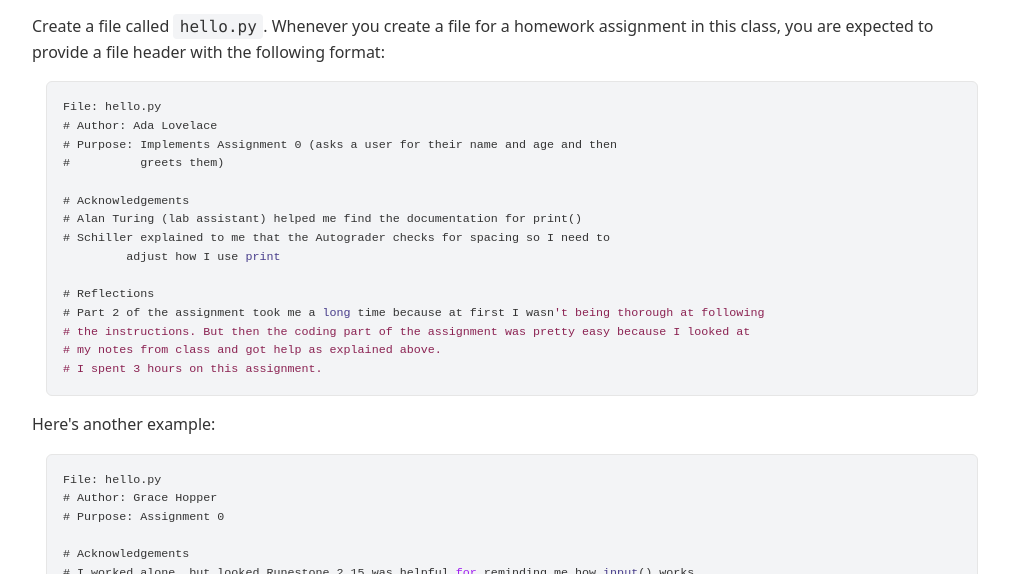
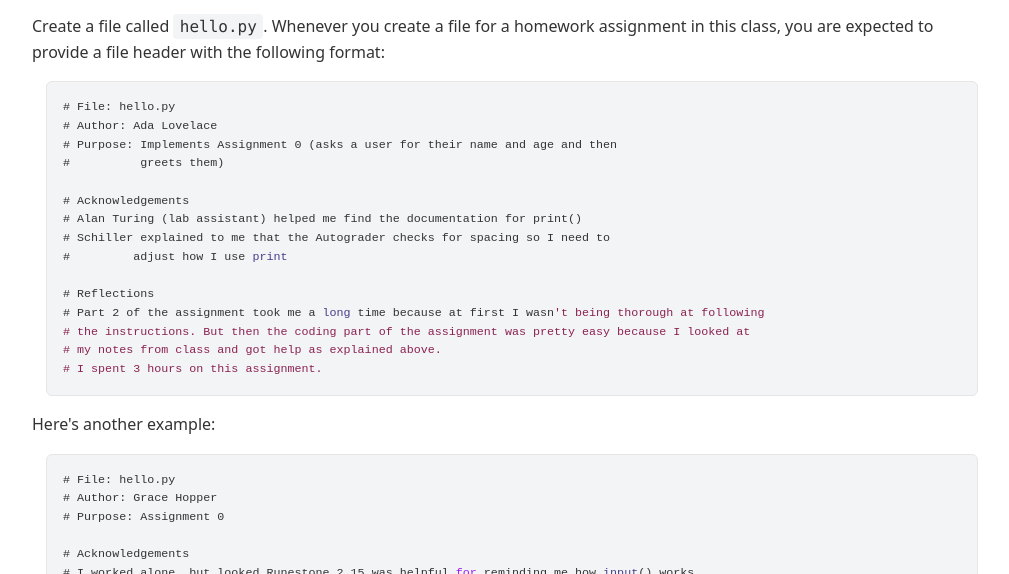
Before and after one commit to annapmeyer/annapmeyer.github.io, a Jekyll site: the page built from _pages/teaching/2026-2spring-cs111/assignments/hw0/ps0.html, in a window 1280 px wide and 900 px high, scrolled down 3111 px. Shown: the part 160-734 px from the top of the window, without its empty margins (128-1137 px from the left). Built offline with Jekyll 4.4.1, drawn with Linux system fonts in a browser that asks for light colours.

Commit message:
update comment formatting

```diff
--- a/_pages/teaching/2026-2spring-cs111/assignments/hw0/ps0.html
+++ b/_pages/teaching/2026-2spring-cs111/assignments/hw0/ps0.html
@@ -365,7 +365,7 @@ following format:
 </p>
 
 <div class="org-src-container">
-<pre class="src src-python">File: hello.py
+<pre class="src src-python"># File: hello.py
 # Author: Ada Lovelace
 # Purpose: Implements Assignment 0 (asks a user for their name and age and then
 #          greets them)
@@ -373,7 +373,7 @@ following format:
 # Acknowledgements
 # Alan Turing (lab assistant) helped me find the documentation for print()
 # Schiller explained to me that the Autograder checks for spacing so I need to
-         adjust how I use <span style="color: #483d8b;">print</span>
+#         adjust how I use <span style="color: #483d8b;">print</span>
 
 # Reflections
 # Part 2 of the assignment took me a <span style="color: #483d8b;">long</span> time because at first I wasn<span style="color: #8b2252;">'t being thorough at following
@@ -387,7 +387,7 @@ following format:
 Here's another example:
 </p>
 <div class="org-src-container">
-<pre class="src src-python">File: hello.py
+<pre class="src src-python"># File: hello.py
 # Author: Grace Hopper
 # Purpose: Assignment 0
 
```
